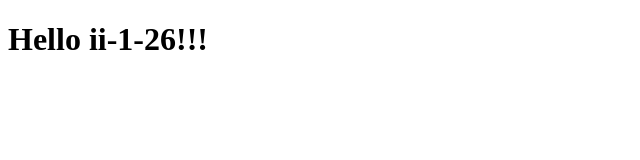
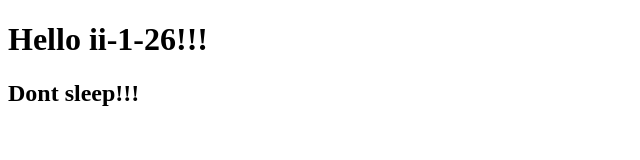
Before and after one commit to WorldOfPets/gitLesson, a plain HTML site: page index.html in a window 1280 px wide. Shown: the whole page, without its empty margins (0-640 px from the left). Drawn offline with Linux system fonts and the light colour scheme.

Commit message:
dont sleep

```diff
--- a/index.html
+++ b/index.html
@@ -7,5 +7,6 @@
 </head>
 <body>
     <h1>Hello ii-1-26!!!</h1>
+    <h2>Dont sleep!!!</h2>
 </body>
 </html>
```
